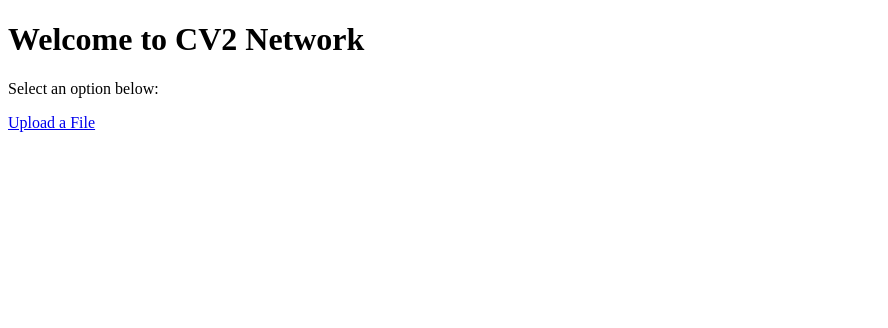
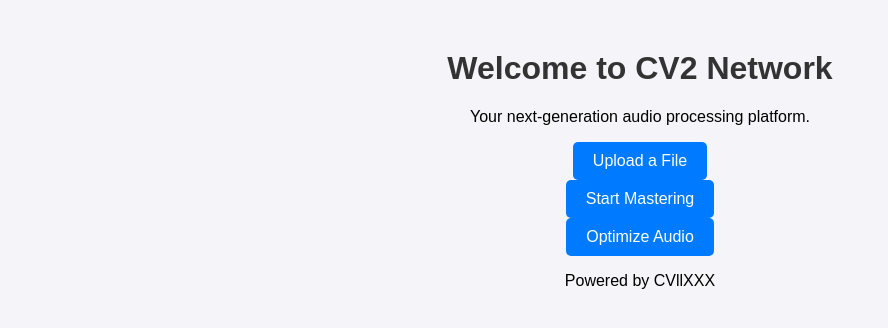
Before and after one commit to gamvnpga/a, a Flask app: template templates/home.html in a window 1280 px wide. Shown: the top 328 px of the page, without its empty margins (0-888 px from the left). Run offline with Flask 3, Linux system fonts and the light colour scheme; the template is opened without the code that fills it, so the values that code supplies are empty.

Commit message:
Update home.html

```diff
--- a/templates/home.html
+++ b/templates/home.html
@@ -4,10 +4,34 @@
     <meta charset="UTF-8">
     <meta name="viewport" content="width=device-width, initial-scale=1.0">
     <title>CV2 Network</title>
+    <link rel="stylesheet" href="{{ url_for('static', filename='style.css') }}">
 </head>
 <body>
-    <h1>Welcome to CV2 Network</h1>
-    <p>Select an option below:</p>
-    <a href="/upload">Upload a File</a>
+    <header>
+        <h1>Welcome to CV2 Network</h1>
+        <p>Your next-generation audio processing platform.</p>
+    </header>
+
+    <section class="carousel">
+        <div class="carousel-item">
+            <a href="/upload">
+                <button>Upload a File</button>
+            </a>
+        </div>
+        <div class="carousel-item">
+            <a href="/mastering">
+                <button>Start Mastering</button>
+            </a>
+        </div>
+        <div class="carousel-item">
+            <a href="/optimize">
+                <button>Optimize Audio</button>
+            </a>
+        </div>
+    </section>
+
+    <footer>
+        <p>Powered by CVllXXX</p>
+    </footer>
 </body>
 </html>
```
